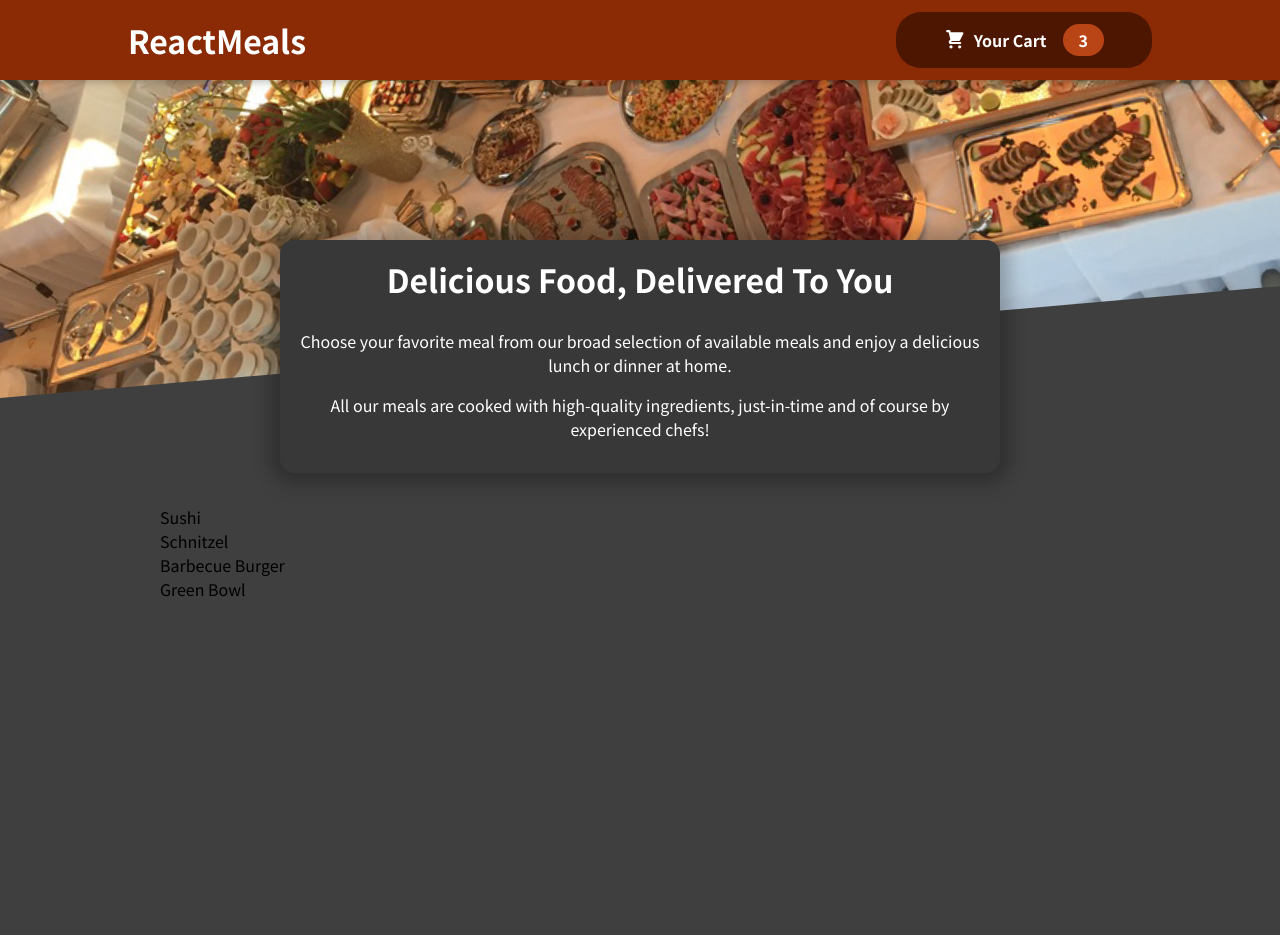
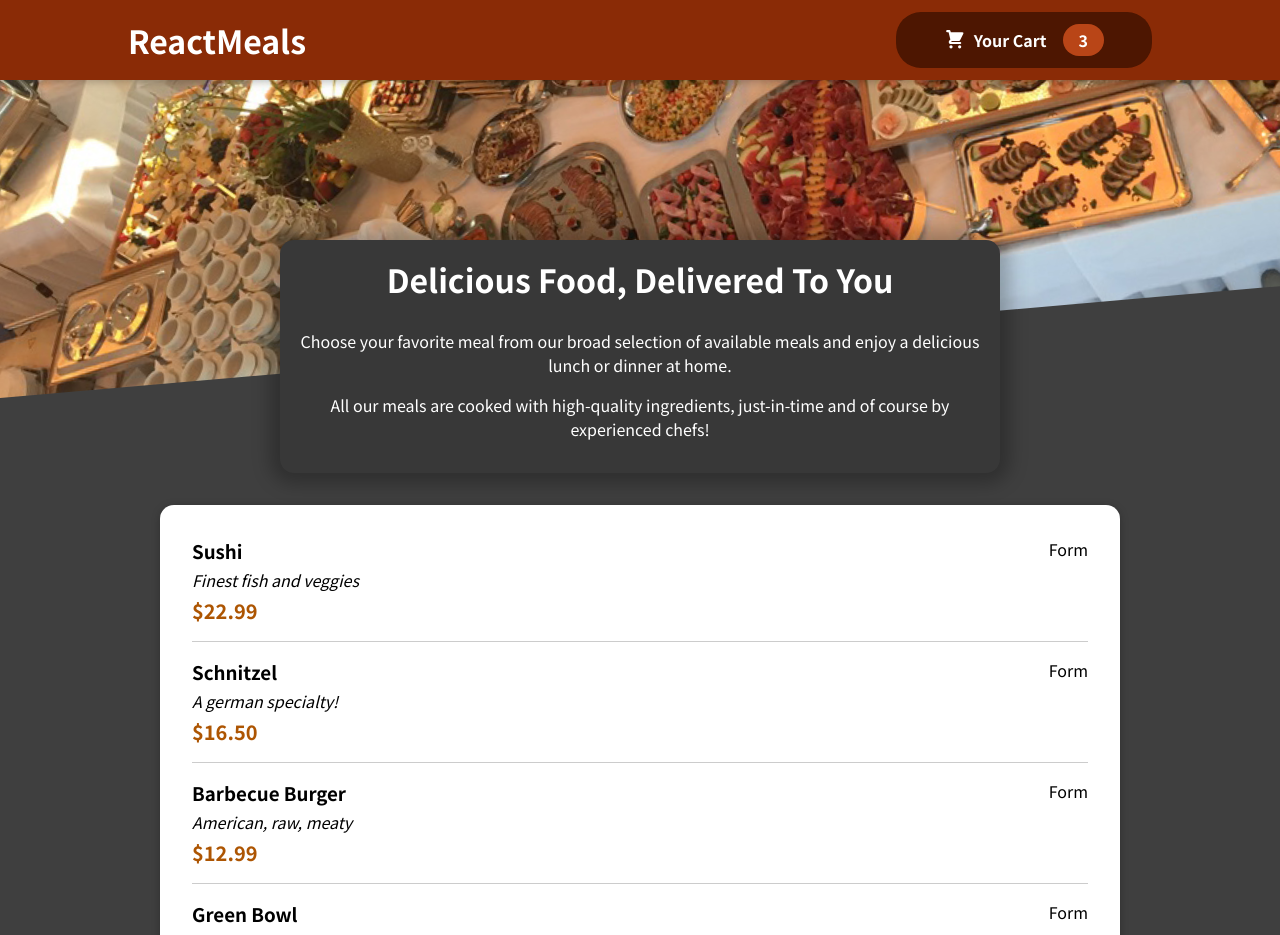
Before and after one commit to drodionov/meal-order-practice, a React (Create React App) app: page / in a window 1280 px wide. Shown: the top 935 px of the page. Before the commit the page ends 800 px from the top, so only its background shows below. Built offline with nearby package versions, Linux system fonts and the light colour scheme.

Commit message:
Add meal items and some styling

```diff
--- a/src/components/Meals/AvailableMeals.js
+++ b/src/components/Meals/AvailableMeals.js
@@ -1,4 +1,6 @@
 import classes from './AvailableMeals.module.css'
+import Card from "../UI/Card";
+import MealsItem from "./MealsItem/MealsItem";
 
 const DUMMY_MEALS = [
   {
@@ -28,11 +30,11 @@
 ];
 
 const AvailableMeals = () => {
-  const meals = DUMMY_MEALS.map(meal => <li>{meal.name}</li>)
+  const meals = DUMMY_MEALS.map(meal => <MealsItem meal={meal} key={meal.id}/>)
     return (
     <section className={classes.meals}>
       <ul>
-          {meals}
+        <Card>{meals}</Card>
       </ul>
     </section>
     )
--- /dev/null
+++ b/src/components/Meals/MealsItem/MealsItem.js
@@ -0,0 +1,18 @@
+import classes from './MealsItem.module.css'
+
+const MealsItem = ({meal}) => {
+  const price = `$${meal.price.toFixed(2)}`
+
+  return (
+      <li className={classes.meal}>
+        <div>
+          <div><h3>{meal.name}</h3></div>
+          <div className={classes.description}>{meal.description}</div>
+          <div className={classes.price}>{price}</div>
+        </div>
+        <div>Form</div>
+      </li>
+  )
+}
+
+export default MealsItem
--- /dev/null
+++ b/src/components/Meals/MealsItem/MealsItem.module.css
@@ -0,0 +1,22 @@
+.meal {
+  display: flex;
+  justify-content: space-between;
+  margin: 1rem;
+  padding-bottom: 1rem;
+  border-bottom: 1px solid #ccc;
+}
+
+.meal h3 {
+  margin: 0 0 0.25rem 0;
+}
+
+.description {
+  font-style: italic;
+}
+
+.price {
+  margin-top: 0.25rem;
+  font-weight: bold;
+  color: #ad5502;
+  font-size: 1.25rem;
+}
--- /dev/null
+++ b/src/components/UI/Card.js
@@ -0,0 +1,7 @@
+import classes from './Card.module.css'
+
+const Card = props => {
+  return (<div className={classes.card}>{props.children}</div>)
+}
+
+export default Card
--- /dev/null
+++ b/src/components/UI/Card.module.css
@@ -0,0 +1,6 @@
+.card {
+  padding: 1rem;
+  box-shadow: 0 2px 8px rgba(0, 0, 0, 0.25);
+  border-radius: 14px;
+  background-color: white;
+}
```
Lines whose indentation alone changed are shown as unchanged.
